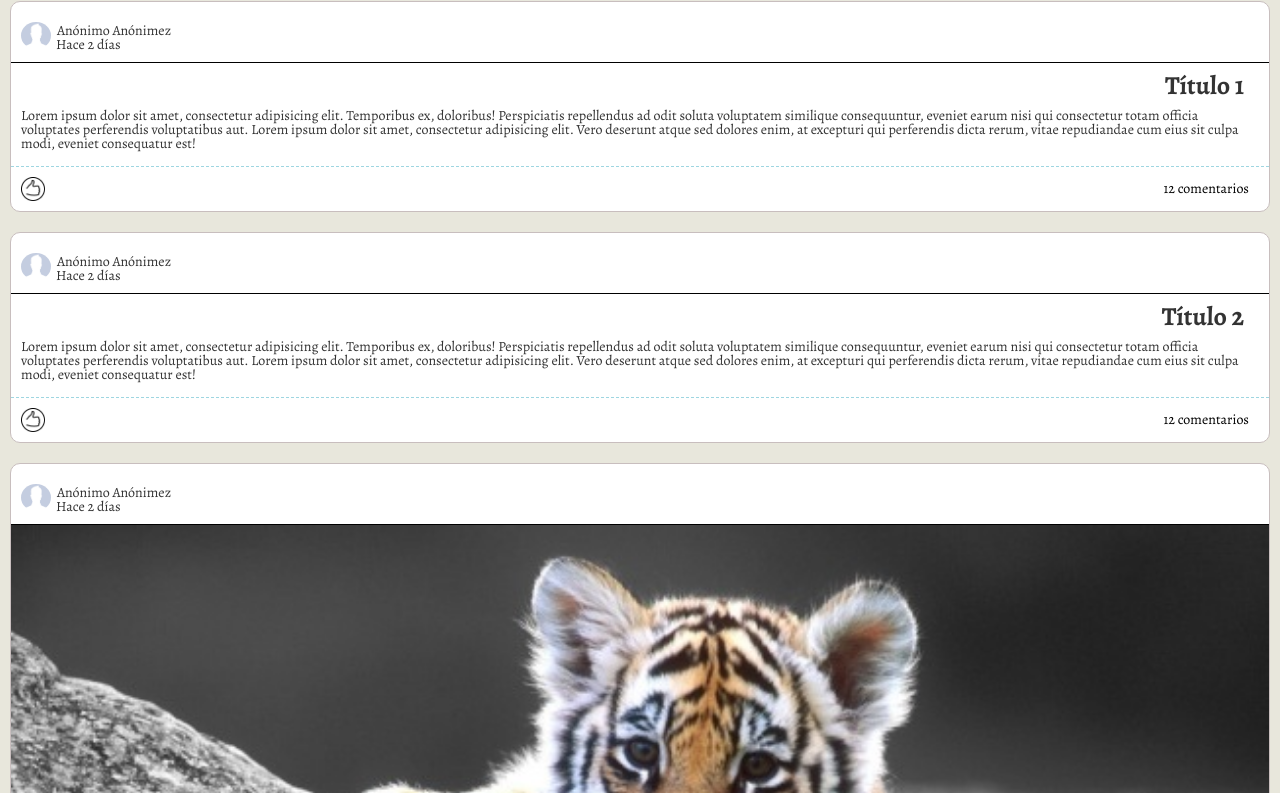
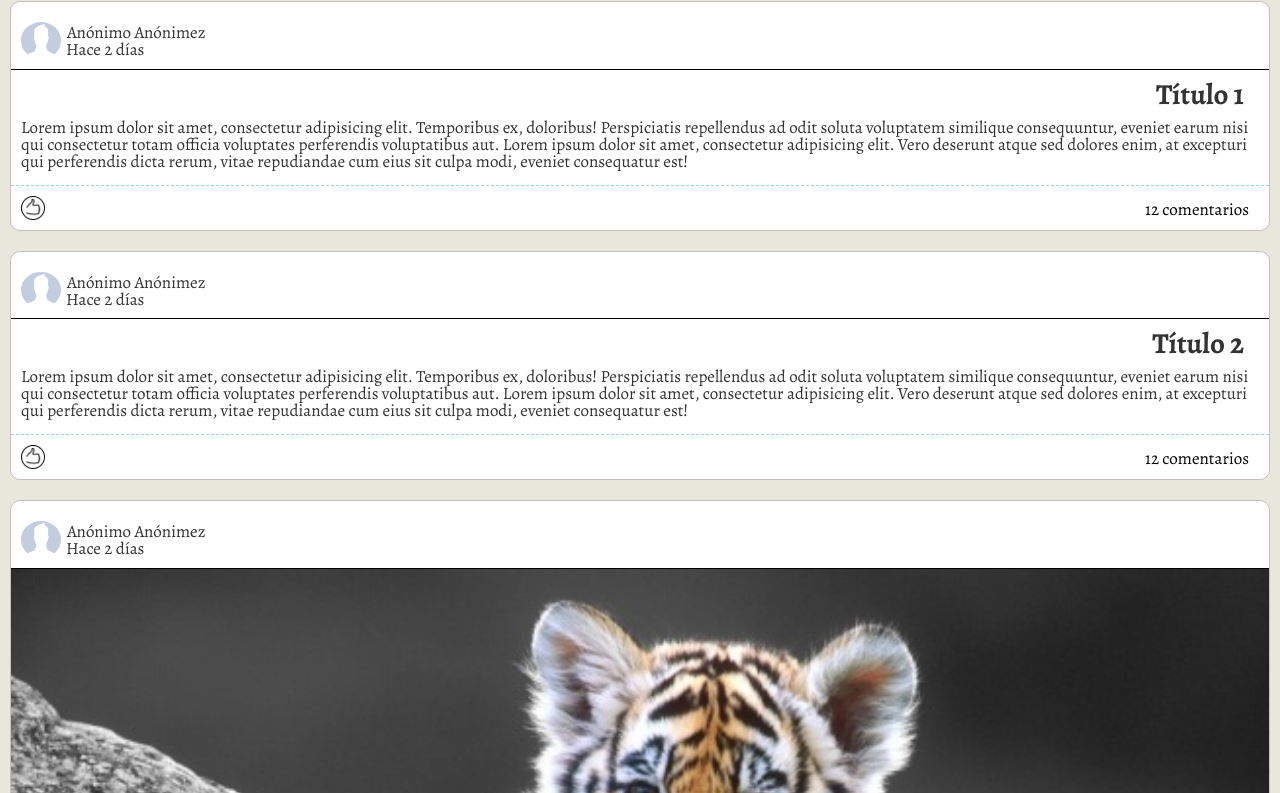
Before and after one commit to manudzmz/pracNinja, a website: page index.html in a window 1280 px wide. Shown: the part 69-862 px from the top of the page. Drawn offline with nearby package versions, Linux system fonts and the light colour scheme.

Commit message:
Modificada fuente y tamaño de avatar

```diff
--- a/src/scss/_article-list.scss
+++ b/src/scss/_article-list.scss
@@ -16,7 +16,7 @@ $article-background: $color-white;
 			.author-img {
 				margin-left: 10px;
 				//max-width: 10%;
-				max-width: 30px;
+				max-width: 40px;
 				//height: 28px;
 				border-radius: 50%;
 				float: left;
--- a/src/scss/_variables.scss
+++ b/src/scss/_variables.scss
@@ -4,7 +4,7 @@ $titles-font-family: $main-font-family;
 $body-font-family: $main-font-family;
 
 // Font sizes
-$font-size-base: 14px;
+$font-size-base: 17px;
 $font-size-small: $font-size-base - 3px;
 $font-size-large: $font-size-base + 18px;
 $font-size-h1: $font-size-base + 15px;
```
Also changed, not shown: dist/css/style.css, 1 other file.
